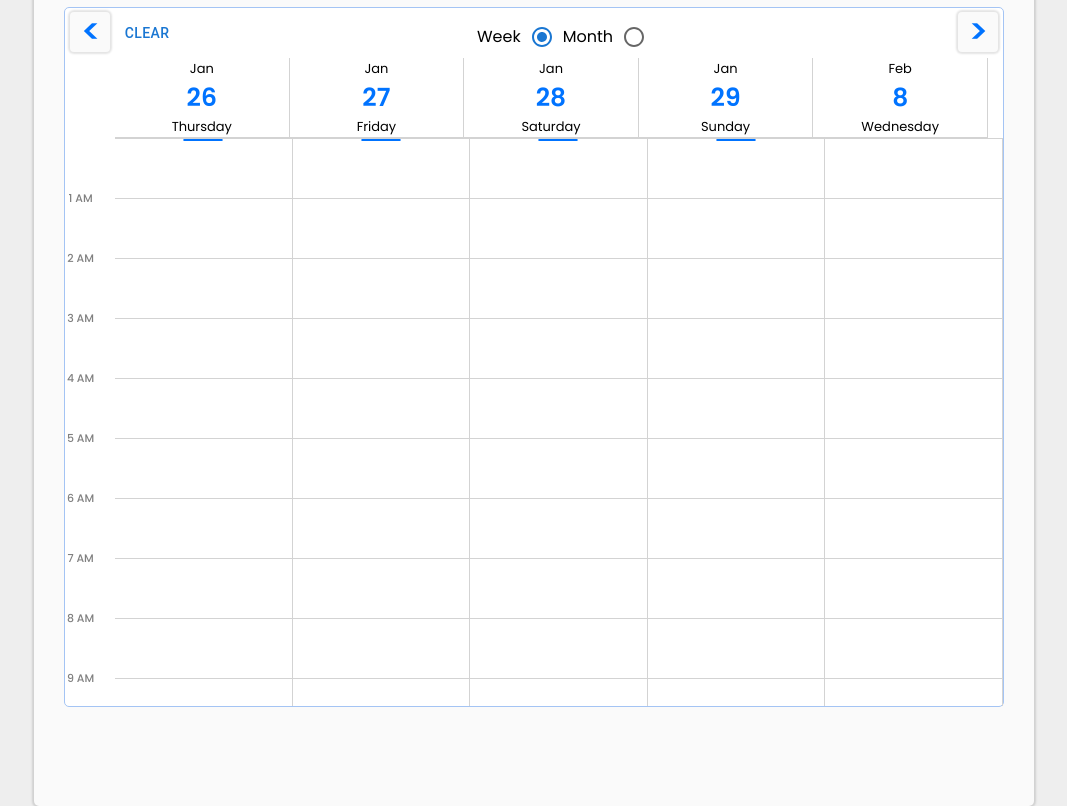
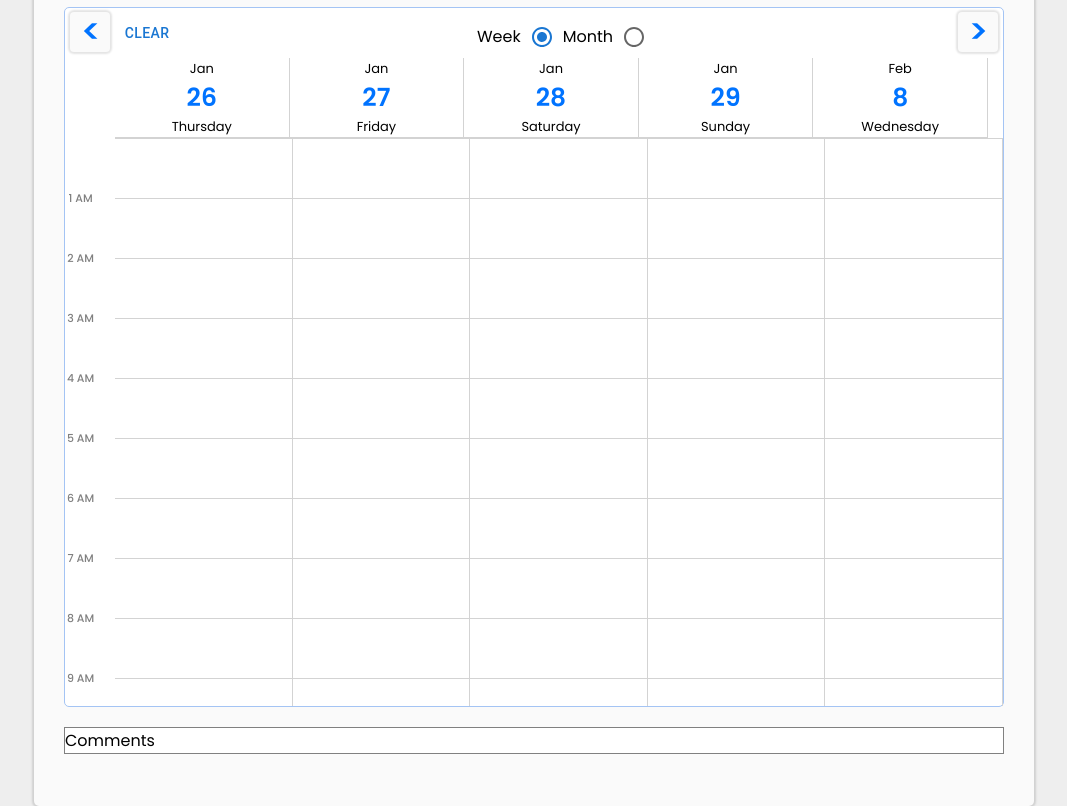
Before and after one commit to DevinLeamy/iSchedule, a React (Create React App) app in the folder client/: page /event/1 in a window 1280 px wide. Shown: the part 440-1246 px from the top of the page, without its empty margins (106-1173 px from the left). Built offline with nearby package versions, Linux system fonts and the light colour scheme.

Commit message:
it's fair to say this is more complicated than I thought

```diff
--- a/client/src/components/Calendar/Calendar.tsx
+++ b/client/src/components/Calendar/Calendar.tsx
@@ -1,5 +1,6 @@
 import React, { useState } from "react";
 import { DateRange, AbsTime, RangeBlockBox, CalendarDate } from "../../types/types";
+import RangeBox from "../Calendar/RangeBox/RangeBox";
 import {
   getDateInDays,
   dateInRange,
@@ -108,6 +109,24 @@ const Calendar: React.FC<CalendarProps> = ({
     onDateRangeChange(updatedDateRanges);
   }
 
+  const mapRangeBox = (
+    rangeBox: RangeBlockBox,
+    id: number,
+    onChange: (id: number, row: number, col: number, heightInCells: number) => void,
+    onDelete: (id: number) => void
+  ) : React.ReactNode => {
+    return (
+      <RangeBox
+        id={id}
+        box={{...rangeBox}}
+        cellWidth={130}
+        cellHeight={15}
+        onChange={onChange}
+        onDelete={onDelete}
+      />
+    );
+  }
+
   const gotoNextWeek = () : void => { setWeekStart(getDateInDays(TOTAL_COLS, weekStart)) }
   const gotoPreviousWeek = () : void => { setWeekStart(getDateInDays(-TOTAL_COLS, weekStart)) }
   const clearCalendar = () : void => { onDateRangeChange([]) }
@@ -125,6 +144,7 @@ const Calendar: React.FC<CalendarProps> = ({
       <CalendarRangeSelector
         rangeBoxes={rangeBoxes}
         onRangeBoxesChange={updateDateRanges}
+        rangeBoxMap={mapRangeBox}
         rows={TOTAL_ROWS}
         cols={TOTAL_COLS}
       />
--- a/client/src/components/Calendar/CalendarRangeSelector/CalendarRangeSelector.tsx
+++ b/client/src/components/Calendar/CalendarRangeSelector/CalendarRangeSelector.tsx
@@ -4,19 +4,32 @@ import classNames from "classnames";
 import RangeBox from "../RangeBox/RangeBox";
 import { getTimeFromRow } from "../../../utilities";
 import { Time, Position, RangeBlockBox } from "../../../types/types";
-import { TimesList } from "../../common";
+import { TimesList, List } from "../../common";
 import { useMouseCapture } from "../../../hooks/useMouseCapture";
+import { CELLS_PER_DAY } from "../../../constants";
 
 type CalendarRangeSelectorProps = {
   rangeBoxes: RangeBlockBox[],
   onRangeBoxesChange: (rangeBoxes: RangeBlockBox[]) => void,
+  rangeBoxMap: (
+    rangeBox: RangeBlockBox,
+    id: number,
+    onChange: (id: number, row: number, col: number, heightInCells: number) => void,
+    onDelete: (id: number) => void
+  ) => React.ReactNode,
   rows: number,
   cols: number
+}
+
+type GridCell = {
+  row: number,
+  col: number
 }
 
 const CalendarRangeSelector: React.FC<CalendarRangeSelectorProps> = ({
   rangeBoxes,
   onRangeBoxesChange,
+  rangeBoxMap,
   rows,
   cols
 }) => {
@@ -64,11 +77,8 @@ const CalendarRangeSelector: React.FC<CalendarRangeSelectorProps> = ({
           })
         }
 
-        if (covered && prevCovered === -1)
-          prevCovered = row;
-
-        if (!covered)
-          prevCovered = -1;
+        if (covered && prevCovered === -1) prevCovered = row;
+        if (!covered) prevCovered = -1;
       }
     }
 
@@ -109,31 +119,10 @@ const CalendarRangeSelector: React.FC<CalendarRangeSelectorProps> = ({
     onRangeBoxesChange(redrawRangeBoxes(updated));
   }
 
-  const renderRangeBoxesInCol = (col: number) : React.ReactNode => {
-    return rangeBoxes.map((rangeBox, id) => {
-      if (rangeBox.col === col)
-        return (
-          <RangeBox
-            id={id}
-            key={id}
-            box={rangeBox}
-            cellWidth={130}
-            cellHeight={15}
-            onChange={onRangeBoxChange}
-            onDelete={onRangeBoxDelete}
-          />
-        );
-      return <></>;
-   });
-  }
-
-  const renderGridRow = (col: number) : React.ReactNode => {
-    return (
-      <div className="rs-grid-row">
-        {[...Array(rows)].map((_, row) => renderGridCell(row, col))}
-        {renderRangeBoxesInCol(col)}
-      </div>
-   );
+  const getRangeBoxesInCol = (col: number) : { id: number, rangeBox: RangeBlockBox }[] => {
+    return rangeBoxes
+      .map((rangeBox, id) => { return {id, rangeBox} })
+      .filter(identifiedRb => identifiedRb.rangeBox.col === col)
   }
 
   const cellInSelectedRange = (row: number, col: number) : boolean => {
@@ -150,43 +139,50 @@ const CalendarRangeSelector: React.FC<CalendarRangeSelectorProps> = ({
     return false;
   }
 
-  const renderGridCell = (row: number, col: number) : React.ReactNode => {
-    const onHourBound = row % 4 == 0;
+  const mapGridCol = (col: number) : React.ReactNode => {
+    return (
+      <div className="rs-grid-row">
+        <List
+          items={Array.from(Array(rows).keys()).map(row => { return {row, col} })}
+          listKeyMap={mapGridCellToKey}
+          listItemMap={mapGridCell}
+        />
+        {getRangeBoxesInCol(col).map(identifiedRb =>
+          rangeBoxMap(identifiedRb.rangeBox, identifiedRb.id, onRangeBoxChange, onRangeBoxDelete))}
+      </div>
+   );
+  }
 
+  const mapGridCellToKey = (cell: GridCell) : number => cell.row * CELLS_PER_DAY + cell.col;
+
+  const mapGridCell = (cell: GridCell) : React.ReactNode => {
+    const onHourBound = cell.row % 4 == 0;
+
+    // create a mapToGridCell prop
     return (
       <div
-        key={row * 999 }
         className={classNames(
           "grid-cell",
           { "grid-cell-hour" : onHourBound },
-          { "grid-cell-selected" : cellInSelectedRange(row, col) }
+          { "grid-cell-selected" : cellInSelectedRange(cell.row, cell.col) }
         )}
-        onMouseDown={() => onMouseDown(row, col)}
+        onMouseDown={() => onMouseDown(cell.row, cell.col)}
       />
     );
   }
-
-  const renderCalendarTimes = () : React.ReactNode => {
-    return (
-      <TimesList
-      />
-    )
-  }
-
 
   return (
     <div
       className="rs-main"
       onMouseUp={() => onMouseUp()}
     >
-    {renderCalendarTimes()}
-     <div
-        className="rs-grid-container"
-        ref={rangeSelectorRef}
-      >
-        {[...Array(cols)].map((_, col) =>
-          renderGridRow(col)
-        )}
+      <TimesList />
+      <div className="rs-grid-container" ref={rangeSelectorRef}>
+        <List
+          items={Array.from(Array(cols).keys())}
+          listItemMap={mapGridCol}
+          horizontal={true}
+        />
       </div>
     </div>
   );
--- a/client/src/components/EventPage/EventCalendar/EventCalendar.tsx
+++ b/client/src/components/EventPage/EventCalendar/EventCalendar.tsx
@@ -18,21 +18,21 @@ import CalendarDatesBar from "../../Calendar/CalendarDatesBar";
 import { CalendarRangeSelector } from "../../Calendar/CalendarRangeSelector/CalendarRangeSelector";
 
 import "./EventCalendar.css"
-// import "../../Calendar/Calendar.css"
-// import "../../CreateEventPage/CreateEventPage.css"
 
 interface EventCalendarProps {
   eventDateRanges: DateRange[], // range boxes of the event
   membersDateRanges: MemberDateRange[], // range boxes of all of the members
   memberDateRanges: MemberDateRange[], // range boxes of the current, active, member
+  timezone: string,
   cellWidth?: number,
-  cellHeight?: number
+  cellHeight?: number,
 }
 
 const EventCalendar: React.FC<EventCalendarProps> = ({
   eventDateRanges,
   membersDateRanges,
   memberDateRanges,
+  timezone,
   cellWidth = 130,
   cellHeight = 15
 }) => {
@@ -70,6 +70,39 @@ const EventCalendar: React.FC<EventCalendarProps> = ({
     }
   }
 
+  const mapRangeBox = (
+    rangeBox: RangeBlockBox,
+    id: number,
+    onChange: (id: number, row: number, col: number, heightInCells: number) => void,
+    onDelete: (id: number) => void
+  ) : React.ReactNode => {
+    return (
+      <RangeBox
+        id={id}
+        box={rangeBox}
+        cellWidth={130}
+        cellHeight={15}
+        // onChange={onChange}
+        // onDelete={onDelete}
+        disableDeleting={true}
+        disableDragging={true}
+        disableResizing={true}
+      >
+        {/* <RangeBox
+          id={rangeBox.bRow}
+          box={rangeBox}
+          cellWidth={120}
+          cellHeight={15}
+          // onChange={onChange}
+          // onDelete={onDelete}
+          // disableDeleting={true}
+          // disableDragging={true}
+          // disableResizing={true}
+        /> */}
+      </RangeBox>
+    );
+  }
+
   const rangeBoxes = getRangeBoxesFromDateRanges(eventDateRanges)
   // const dateRangeCells: DateRangeCell[] = getDateRangeCells(eventRangeBlocks);
 
@@ -81,9 +114,9 @@ const EventCalendar: React.FC<EventCalendarProps> = ({
   //         box={rangeBlockToRangeBox(memberRangeBlock as RangeBlock)}
   //         cellWidth={cellWidth / 2}
   //         cellHeight={cellHeight}
-  //         disableDeleting={true}
-  //         disableDragging={true}
-  //         disableResizing={true}
+          // disableDeleting={true}
+          // disableDragging={true}
+          // disableResizing={true}
   //         disableTime={true}
   //       />
   //     )
@@ -106,60 +139,7 @@ const EventCalendar: React.FC<EventCalendarProps> = ({
   //   })
   // }
 
-  // const mapGridCellToKey = (gridCell: DateRangeCell) : number => gridCell.row
 
-  // const mapGridCell = (gridCell: DateRangeCell) : React.ReactChild => {
-  //   let onHourBound = gridCell.row % 4 === 0;
-
-  //   return (
-  //     <div
-  //       className={classNames(
-  //         "dr-grid-cell",
-  //         { "dr-grid-cell-hour" : onHourBound },
-  //         { "dr-grid-cell-selected" : gridCell.selected }
-  //       )}
-  //       style={{height: cellHeight}}
-  //       onMouseDown={() => {}}
-  //     />
-  //   );
-  // }
-
-
-  // const renderGridCells = () : React.ReactNode => {
-  //   return (
-  //     <List
-  //       items={dateRangeCells}
-  //       listItemMap={mapGridCell}
-  //       listKeyMap={mapGridCellToKey}
-  //     />
-  //   )
-  // }
-
-  // const renderCalendarTimes = () : React.ReactNode => {
-  //   const [minRow, maxRow] = getRowRange(eventRangeBlocks);
-  //   return (
-  //     <TimesList
-  //       minMinutes={Math.max(0, minRow) * MINUTES_PER_CELL}
-  //       maxMinutes={Math.min(CELLS_PER_DAY, maxRow) * MINUTES_PER_CELL}
-  //       containerStyle={{width: 30}}
-  //       dateStyle={{height: cellHeight, fontSize: 10}}
-  //     />
-  //   )
-  // }
-
-  // const renderCalendarDay = (date: CalendarDate) : React.ReactNode => {
-  //   const sdate = getSDate(getDateFromCalendarDate(date))
-
-  //   return (
-  //     <div key={sdate.day} className="dr-calendar-day">
-  //       <div className="dr-cd-month-day">
-  //         {sdate.month.slice(0, 3)}{" "}{sdate.day}
-  //       </div>
-  //       {/* <div className="dr-cd-day">{sdate.day}</div> */}
-  //       <div className="dr-cd-weekday">{sdate.weekday}</div>
-  //     </div>
-  //   )
-  // }
   const gotoNextWeek = () : void => {
     setStartDateIndex(Math.min(calendarDates.length - calendarColumns, startDateIndex + DAYS_PER_WEEK))
   }
@@ -179,82 +159,13 @@ const EventCalendar: React.FC<EventCalendarProps> = ({
       <CalendarRangeSelector
         rangeBoxes={rangeBoxes}
         onRangeBoxesChange={() => {}}
+        rangeBoxMap={mapRangeBox}
         rows={CELLS_PER_DAY}
         cols={calendarColumns}
       />
     </div>
-    // <div className="dr-selector-main">
-    //   <div className="dr-date-container">
-    //     {renderCalendarDay(date)}
-    //   </div>
-    //   <div className="dr-bl-times-container">
-    //     <div className="dr-times-container">
-    //       {renderCalendarTimes()}
-    //     </div>
-    //     <div className="dr-bl-container">
-    //       {/* {renderEventRangeBlocks()} */}
-    //       {renderMembersRangeBlocks()}
-    //       {renderMemberRangeBlocks()}
-    //       {renderGridCells()}
-    //     </div>
-    //  </div>
-    // </div>
   )
 }
-
-const rangeBlockToRangeBox = (rangeBlock: RangeBlock) : RangeBlockBox => {
-  return {
-    bRow: rangeBlock.bRow,
-    tRow: rangeBlock.tRow,
-    col: 0
-  }
-}
-
-const getRowRange = (rangeBlocks: RangeBlock[]) : [number, number] => {
-  const buffer = 0
-  const minimumDesiredRows = 0;
-  let minRow = 24 * 4
-  let maxRow = 0
-
-  for (let rangeBlock of rangeBlocks) {
-    minRow = Math.min(minRow, rangeBlock.bRow)
-    maxRow = Math.max(maxRow, rangeBlock.tRow)
-  }
-
-  minRow = Math.max(0, minRow - buffer);
-  maxRow = Math.min(CELLS_PER_DAY, maxRow + buffer);
-
-  let totalRows = maxRow - minRow + 1;
-  let missingRows = Math.max(0, minimumDesiredRows - totalRows);
-
-  let appendToBottom = Math.min(minRow, Math.round(missingRows / 2));
-  let appendToTop = missingRows - appendToBottom;
-
-  minRow -= appendToBottom;
-  maxRow += appendToTop;
-
-  return [minRow, maxRow]
-}
-
-// const getDateRangeCells = (rangeBlocks: RangeBlock[]) : DateRangeCell[] => {
-//   const [minRow, maxRow] = getRowRange(rangeBlocks);
-//   let dateRangeCells: DateRangeCell[] = [...Array(maxRow - minRow + 1)].map((_, i) => {
-//     return { row: i + minRow, selected: false }
-//   })
-
-//   for (let rangeBlock of rangeBlocks) {
-//     dateRangeCells = dateRangeCells.map(dateCell => {
-//       if (dateCell.row <= rangeBlock.tRow && dateCell.row >= rangeBlock.bRow) {
-//         dateCell.selected = true;
-//       }
-
-//       return dateCell;
-//     })
-//   }
-
-
-//   return dateRangeCells;
-// }
 
  // All of the dates that an events fall on
  const getEventCalendarDates = (dateRanges: DateRange[]) : CalendarDate[] => {
--- a/client/src/components/EventPage/EventPage.tsx
+++ b/client/src/components/EventPage/EventPage.tsx
@@ -89,43 +89,6 @@ const EventPage: React.FC = () => {
 
   const eventLink = `http://localhost:3000/event/${_id}`;
 
-//   const renderEventDate = (date: CalendarDate) : React.ReactNode => {
-//     if (event === undefined) return null;
-
-//     let eventDateRanges = event
-//       .dateRanges
-//       .filter(dateRange => deepEqual(getCalendarDate(dateRange.startDate), date));
-
-//     let eventRangeBlocks = getRangeBlocksFromDateRanges(eventDateRanges)
-
-//     let membersDateRanges = []
-//     for (let member of event.members)
-//       membersDateRanges.push(...member.dateRanges)
-//     let membersRangeBlocks = getRangeBlocksFromDateRanges(membersDateRanges);
-
-//     return (
-//       <DateRangeSelector
-//         date={date}
-//         eventRangeBlocks={eventRangeBlocks}
-//         membersRangeBlocks={membersRangeBlocks}
-//         memberRangeBlocks={[]}
-//         // cellHeight={10}
-//       />
-//     )
-//  }
-
-  // const renderEventDates = () => {
-  //   if (event === undefined) return <div className="event-dates-container" />;
-
-  //   let eventDates: CalendarDate[] = getEventCalendarDates(event.dateRanges)
-
-  //   return (
-  //     <div className="event-dates-container">
-  //       {[...eventDates].map(eventDate => renderEventDate(eventDate))}
-  //     </div>
-  //   );
-  // }
-
   return (
     <Page>
       <Header content="Set your availability" />
@@ -190,11 +153,12 @@ const EventPage: React.FC = () => {
             eventDateRanges={event ? event.dateRanges : []}
             membersDateRanges={[]}
             memberDateRanges={[]}
-
-            // dateRanges={event ? event.dateRanges : []}
-            // timezone={getTimezoneString(timezone)}
-            // onDateRangeChange={(_: DateRange[]) => {}}
+            timezone={getTimezoneString(timezone)}
           />
+        </div>
+        <div className="spacer" />
+        <div style={{backgroundColor: "white", border: '1px solid grey'}}>
+          Comments
         </div>
       </ContentBox>
     </Page>
--- a/client/src/utilities/dates.ts
+++ b/client/src/utilities/dates.ts
@@ -120,7 +120,7 @@ const getDateFromCalendarDate = (calendarDate: CalendarDate) : Date => {
 }
 
 const convertTimezone = (date: Date, currentTimezone: string, newTimezone: string) : Date => {
-  return date;
+  return new Date(date.toLocaleString("en-US", {timeZone: newTimezone}));
 }
 
 export {
```
